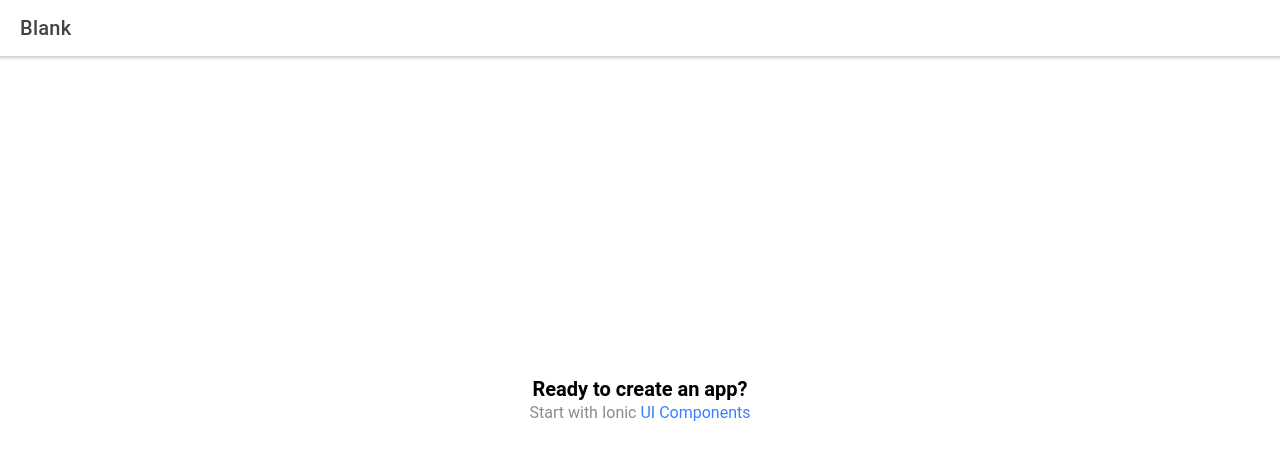
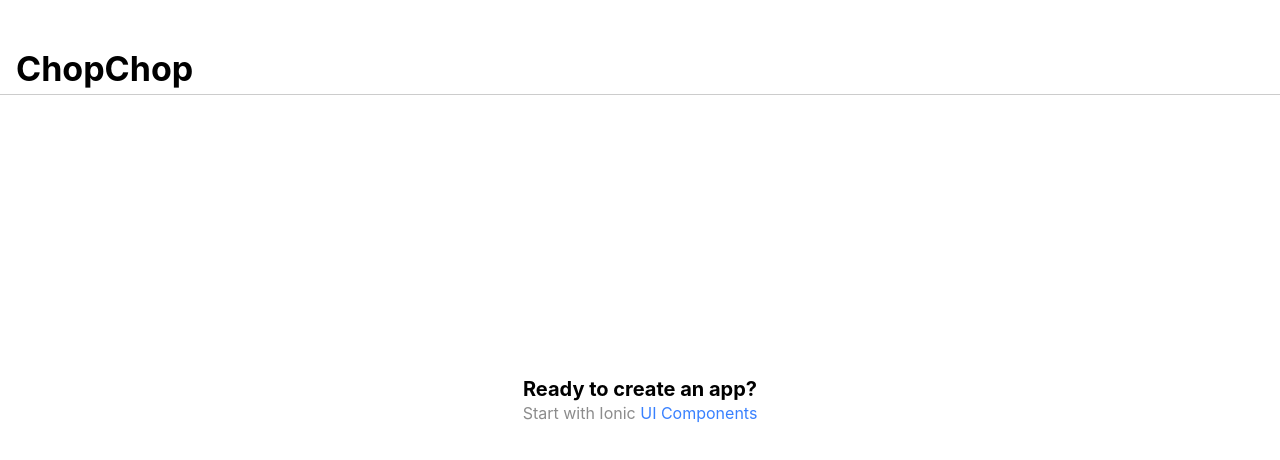
Before and after one commit to chec/chopchop-ionic, a React (Create React App) app: page /home in a window 1280 px wide. Shown: the top 460 px of the page. Built offline with nearby package versions, Linux system fonts and the light colour scheme.

Commit message:
Intial set up

```diff
--- a/src/App.tsx
+++ b/src/App.tsx
@@ -1,26 +1,32 @@
-import { Redirect, Route } from 'react-router-dom';
-import { IonApp, IonRouterOutlet } from '@ionic/react';
-import { IonReactRouter } from '@ionic/react-router';
-import Home from './pages/Home';
+import { Redirect, Route } from "react-router-dom";
+import { IonApp, IonRouterOutlet, setupConfig, isPlatform } from "@ionic/react";
+import { IonReactRouter } from "@ionic/react-router";
+import Home from "./pages/Home";
 
 /* Core CSS required for Ionic components to work properly */
-import '@ionic/react/css/core.css';
+import "@ionic/react/css/core.css";
 
 /* Basic CSS for apps built with Ionic */
-import '@ionic/react/css/normalize.css';
-import '@ionic/react/css/structure.css';
-import '@ionic/react/css/typography.css';
+import "@ionic/react/css/normalize.css";
+import "@ionic/react/css/structure.css";
+import "@ionic/react/css/typography.css";
 
 /* Optional CSS utils that can be commented out */
-import '@ionic/react/css/padding.css';
-import '@ionic/react/css/float-elements.css';
-import '@ionic/react/css/text-alignment.css';
-import '@ionic/react/css/text-transformation.css';
-import '@ionic/react/css/flex-utils.css';
-import '@ionic/react/css/display.css';
+import "@ionic/react/css/padding.css";
+import "@ionic/react/css/float-elements.css";
+import "@ionic/react/css/text-alignment.css";
+import "@ionic/react/css/text-transformation.css";
+import "@ionic/react/css/flex-utils.css";
+import "@ionic/react/css/display.css";
 
 /* Theme variables */
-import './theme/variables.css';
+import "./theme/variables.css";
+
+if (isPlatform("desktop")) {
+  setupConfig({
+    mode: "ios",
+  });
+}
 
 const App: React.FC = () => (
   <IonApp>
--- a/src/pages/Home.tsx
+++ b/src/pages/Home.tsx
@@ -1,19 +1,25 @@
-import { IonContent, IonHeader, IonPage, IonTitle, IonToolbar } from '@ionic/react';
-import ExploreContainer from '../components/ExploreContainer';
-import './Home.css';
+import {
+  IonContent,
+  IonHeader,
+  IonPage,
+  IonTitle,
+  IonToolbar,
+} from "@ionic/react";
+import ExploreContainer from "../components/ExploreContainer";
+import "./Home.css";
 
 const Home: React.FC = () => {
   return (
     <IonPage>
       <IonHeader>
         <IonToolbar>
-          <IonTitle>Blank</IonTitle>
+          <IonTitle>ChopChop</IonTitle>
         </IonToolbar>
       </IonHeader>
       <IonContent fullscreen>
         <IonHeader collapse="condense">
           <IonToolbar>
-            <IonTitle size="large">Blank</IonTitle>
+            <IonTitle size="large">ChopChop</IonTitle>
           </IonToolbar>
         </IonHeader>
         <ExploreContainer />
```
Also changed, not shown: src/theme/variables.css (+30 -23 lines), src/components/ExploreContainer.css (line endings or trailing spaces).
